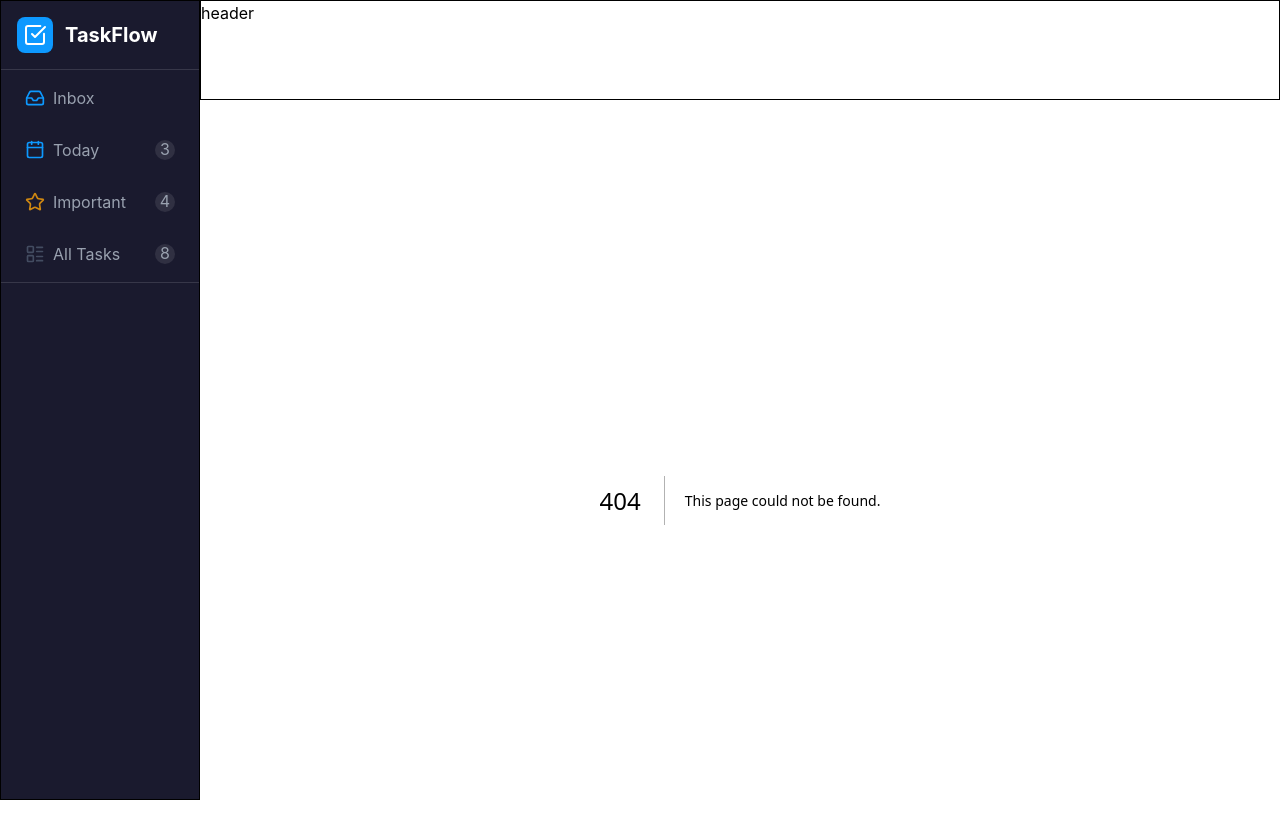
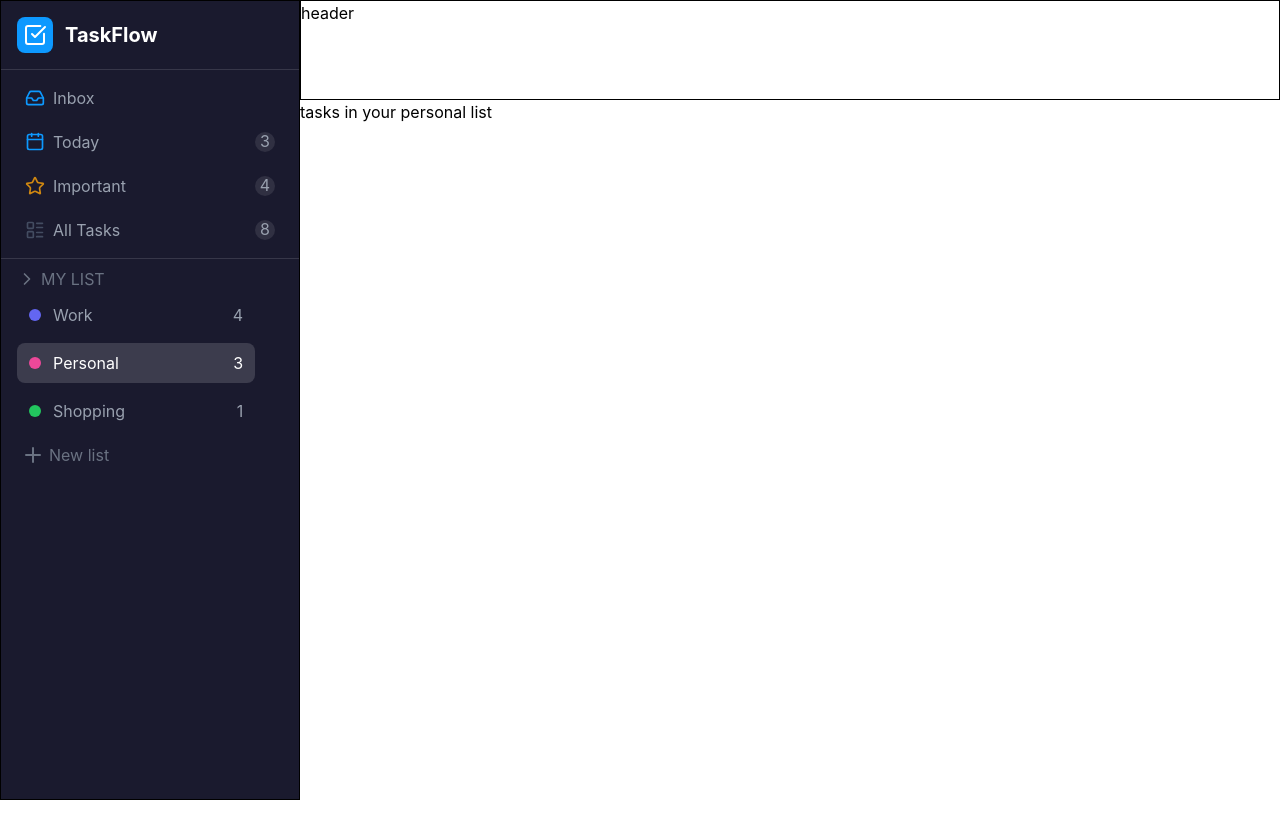
Before and after one commit to ekenekizi/task-flow, a Next.js app: page /list/personal in a window 1280 px wide. Before the commit this address had no page. Shown: the top 838 px of the page. After the commit the page ends 800 px from the top, so only its background shows below. Built offline with nearby package versions, Linux system fonts and the light colour scheme.

Commit message:
sidebar 80% done

```diff
--- a/app/globals.css
+++ b/app/globals.css
@@ -2,7 +2,7 @@
 
 @theme {
   --color-primary: #0d99ff;
-  --color-secondary: #a871fe;
+  --color-secondary: #7f22fe;
   --color-personal: #ec4899;
   --color-shopping: #22c55e;
   --color-all: #434c61;
--- a/app/layout.tsx
+++ b/app/layout.tsx
@@ -26,7 +26,7 @@ export default function RootLayout({ children }: LayoutProps<"/">) {
       className={`${geistSans.variable} ${geistMono.variable} h-full antialiased`}
     >
       <body className="min-h-full">
-        <div className="grid grid-cols-[200px_1fr] grid-rows-[100px_1fr]">
+        <div className="grid grid-cols-[300px_1fr] grid-rows-[100px_1fr]">
           <SideBar />
 
           <Header />
--- /dev/null
+++ b/app/list/[id]/page.tsx
@@ -0,0 +1,10 @@
+interface ListPageProps {
+  params: Promise<{
+    id: string;
+  }>;
+}
+
+export default async function ListPage({ params }: ListPageProps) {
+  const { id } = await params;
+  return <div> tasks in your {id} list</div>;
+}
--- a/components/layout/SideBar.tsx
+++ b/components/layout/SideBar.tsx
@@ -1,23 +1,70 @@
 "use client";
+
 import Logo from "../ui/Logo";
 import {
   Calendar,
+  ChevronRight,
+  Cross,
   Inbox,
   LayoutList,
+  Plus,
   Star,
   type LucideIcon,
 } from "lucide-react";
 import NavItem from "../ui/NavItem";
+import { useState } from "react";
+import ListItem from "../ui/ListItem";
+import { NavItemTypes } from "@/types/navigations";
+import { ColorOptionType, ListItemType } from "@/types/myList";
+import { usePathname } from "next/navigation";
+import ListForm from "../ui/ListForm";
 export default function SideBar() {
-  interface NavItem {
-    label: string;
-    href: string;
-    count: number;
-    icon: LucideIcon;
-    iconColor: "text-primary" | "text-important" | "text-all";
+  const [isListOpen, setIsListOpen] = useState(false);
+  const [showListMenu, setShowListMenu] = useState(false);
+
+  function toggleListMenu() {
+    setShowListMenu(!showListMenu);
   }
+  const pathname = usePathname();
 
-  const navItems: NavItem[] = [
+  const colors: ColorOptionType[] = [
+    { name: "Indigo", value: "#6366F1" },
+    { name: "Purple", value: "#9333EA" },
+    { name: "Pink", value: "#EC4899" },
+    { name: "Red", value: "#EF4444" },
+    { name: "Orange", value: "#F97316" },
+    { name: "Yellow", value: "#EAB308" },
+    { name: "Green", value: "#22C55E" },
+    { name: "Teal", value: "#14B8A6" },
+    { name: "Blue", value: "#3B82F6" },
+    { name: "Cyan", value: "#06B6D4" },
+  ];
+
+  const listItem: ListItemType[] = [
+    {
+      id: "work",
+      label: "Work",
+      colorTag: colors[0].value,
+      href: "/list/work",
+      count: 4,
+    },
+    {
+      id: "personal",
+      label: "Personal",
+      colorTag: colors[2].value,
+      href: "/list/personal",
+      count: 3,
+    },
+    {
+      id: "shopping",
+      label: "Shopping",
+      colorTag: colors[6].value,
+      href: "/list/shopping",
+      count: 1,
+    },
+  ];
+
+  const navItems: NavItemTypes[] = [
     {
       label: "Inbox",
       href: "/",
@@ -52,7 +99,7 @@ export default function SideBar() {
       <Logo />
 
       <nav className="border-y border-[#373749] p-2">
-        <ul className="space-y-3">
+        <ul className="space-y-1">
           {navItems.map((item) => (
             <li key={item.label}>
               <NavItem
@@ -61,11 +108,54 @@ export default function SideBar() {
                 count={item.count}
                 icon={item.icon}
                 iconColor={item.iconColor}
+                isActive={pathname === item.href}
               />
             </li>
           ))}
         </ul>
       </nav>
+
+      <div className="px-4 py-2 space-y-1 ">
+        <button
+          className="text-gray-500 flex items-center gap-1 hover:text-gray-400 transition-all duration-200 "
+          onClick={() => setIsListOpen(!isListOpen)}
+        >
+          <span
+            className={`duration-200 transition-all ${isListOpen ? "rotate-90" : ""}`}
+          >
+            <ChevronRight size={20} />
+          </span>
+          <h2>MY LIST</h2>
+        </button>
+
+        <nav>
+          <ul className="flex flex-col gap-2">
+            {listItem.map((item) => (
+              <ListItem
+                key={item.label}
+                label={item.label}
+                colorTag={item.colorTag}
+                href={item.href}
+                count={item.count}
+                isActive={pathname === item.href}
+              />
+            ))}
+          </ul>
+        </nav>
+
+        {showListMenu || (
+          <button
+            className="text-gray-500 flex items-center gap-1 py-2 px-1 rounded-md hover:bg-active/40 transition-all duration-200 w-full hover:text-gray-300"
+            onClick={toggleListMenu}
+          >
+            <Plus />
+            <p>New list</p>
+          </button>
+        )}
+        {showListMenu && (
+          <ListForm toggleListMenu={toggleListMenu} colors={colors} />
+        )}
+      </div>
     </aside>
   );
 }
--- /dev/null
+++ b/components/ui/ListForm.tsx
@@ -0,0 +1,37 @@
+"use client";
+import { ListFormProps } from "@/types/myList";
+
+export default function ListForm({ colors, toggleListMenu }: ListFormProps) {
+  return (
+    <form className="bg-white/10 border border-gray-500 rounded-md w-[90%] p-2 flex flex-col gap-2 ">
+      <input
+        name="list-name"
+        placeholder="List name..."
+        className="placeholder:text-gray-500 outline-none text-white"
+      />
+      <div className="flex flex-wrap gap-2">
+        {colors.map((color) => (
+          <button
+            key={color.name}
+            className="size-5 rounded-full hover:scale-120 transition-all duration-200"
+            style={{
+              backgroundColor: color.value,
+            }}
+          ></button>
+        ))}
+      </div>
+
+      <div className="flex justify-between">
+        <button className="bg-secondary hover:bg-secondary/80 text-white w-25 rounded-lg">
+          Add
+        </button>
+        <button
+          onClick={toggleListMenu}
+          className="w-25 text-gray-400 hover:text-white transition-all duration-200"
+        >
+          Cancel
+        </button>
+      </div>
+    </form>
+  );
+}
--- /dev/null
+++ b/components/ui/ListItem.tsx
@@ -0,0 +1,42 @@
+import { ListItemProps } from "@/types/myList";
+import { Trash } from "lucide-react";
+import Link from "next/link";
+
+export default function ListItem({
+  label,
+  colorTag,
+  href,
+  count,
+  isActive,
+}: ListItemProps) {
+  return (
+    <li className="flex justify-between  items-center group">
+      <Link
+        href={href}
+        className={`text-gray-400 flex justify-between items-center py-2 px-3 w-[90%] rounded-lg transition-all duration-200 ${
+          isActive
+            ? "bg-active text-white"
+            : "hover:bg-active/40 hover:text-gray-300"
+        }`}
+      >
+        <div className="flex gap-3 items-center">
+          <div
+            style={{ backgroundColor: colorTag }}
+            className="size-3 rounded-full"
+          />
+
+          <p>{label}</p>
+        </div>
+
+        <p>{count}</p>
+      </Link>
+
+      <div className="size-7 bg-transparent group/delete hover:bg-red-500/20 flex items-center justify-center rounded-md">
+        <Trash
+          size={16}
+          className="group-hover:text-gray-400 group-hover/delete:text-red-500 text-transparent transition-all duration-200"
+        />
+      </div>
+    </li>
+  );
+}
--- a/components/ui/NavItem.tsx
+++ b/components/ui/NavItem.tsx
@@ -1,17 +1,6 @@
 "use client";
-import type { LucideIcon } from "lucide-react";
+import { NavItemProps } from "@/types/navigations";
 import Link from "next/link";
-import { usePathname } from "next/navigation";
-
-type IconColor = "text-primary" | "text-important" | "text-all";
-
-interface NavItemProps {
-  label: string;
-  icon: LucideIcon;
-  count: number;
-  href: string;
-  iconColor: IconColor;
-}
 
 export default function NavItem({
   label,
@@ -19,9 +8,8 @@ export default function NavItem({
   count,
   href,
   iconColor,
+  isActive,
 }: NavItemProps) {
-  const pathname = usePathname();
-  const isActive = pathname === href;
   return (
     <Link
       href={href}
--- /dev/null
+++ b/types/myList.ts
@@ -0,0 +1,21 @@
+export interface ListItemType {
+  id: string;
+  label: string;
+  colorTag: string;
+  href: string;
+  count: number;
+}
+
+export interface ColorOptionType {
+  name: string;
+  value: string;
+}
+
+export interface ListItemProps extends Omit<ListItemType, "id"> {
+  isActive: boolean;
+}
+
+export interface ListFormProps {
+  colors: ColorOptionType[];
+  toggleListMenu: () => void;
+}
--- /dev/null
+++ b/types/navigations.ts
@@ -0,0 +1,12 @@
+import type { LucideIcon } from "lucide-react";
+
+export interface NavItemTypes {
+  label: string;
+  href: string;
+  count: number;
+  icon: LucideIcon;
+  iconColor: "text-primary" | "text-important" | "text-all";
+}
+export interface NavItemProps extends NavItemTypes {
+  isActive: boolean;
+}
```
